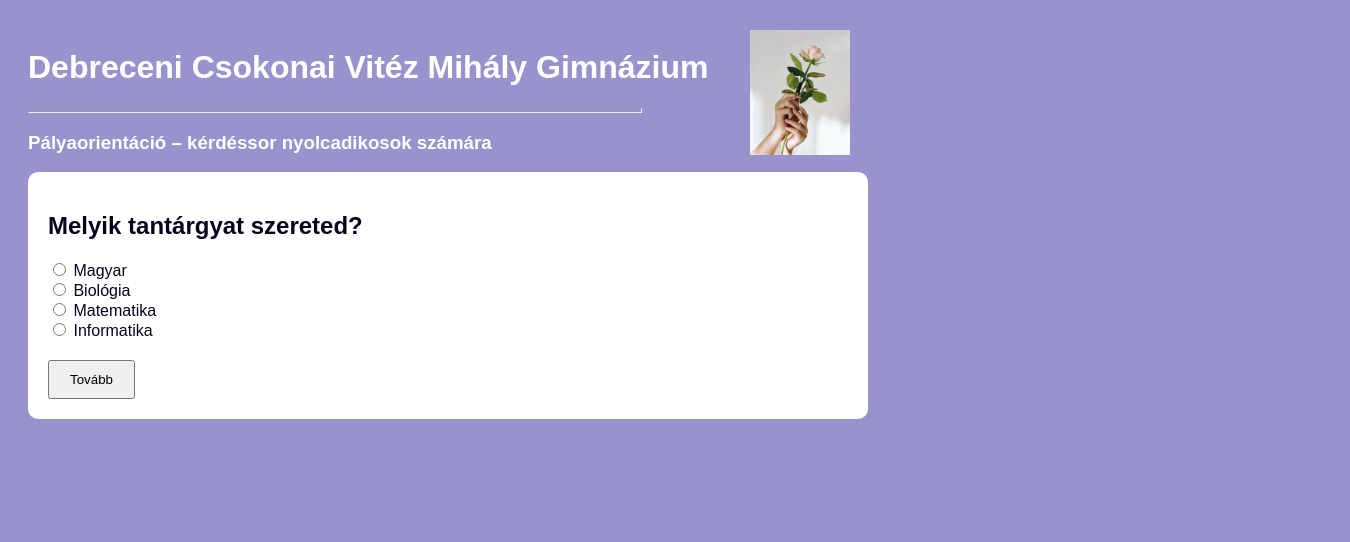
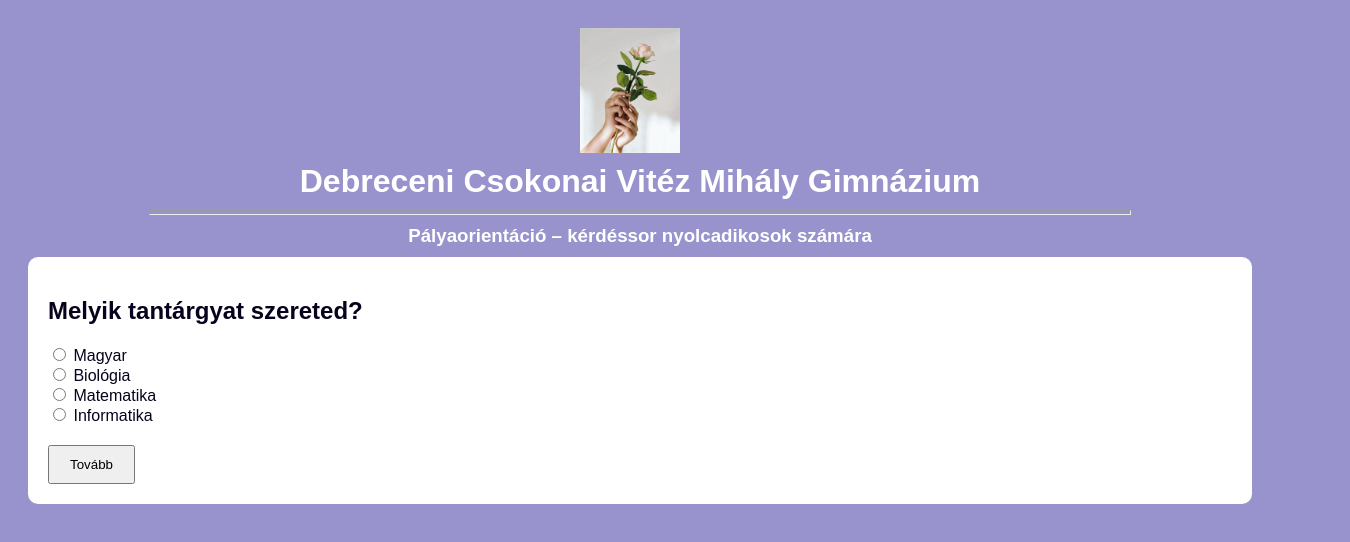
Before and after one commit to Tiszla/palyaorientacio8, a plain HTML site: page index.html in a window 1280 px wide. Shown: the whole page, 1350 px wide, since content can reach past the window. Drawn offline with Linux system fonts and the light colour scheme.

Commit message:
Add files via upload

```diff
--- a/index.html
+++ b/index.html
@@ -7,21 +7,60 @@
 
 
   <style>
-    body { font-family: Arial; padding: 20px; background: #9893cc; color: rgb(255, 255, 255); }
-    .kerdesdoboz { background: white; color: rgb(8, 2, 28); padding: 20px; border-radius: 10px; width: 800px; }
-    button { padding: 10px 20px; margin-top: 20px; }
-    #eredmeny { font-size: 28px; text-align: center; margin-top: 30px; }
+    body {
+      font-family: Arial;
+      padding: 20px;
+      background: #9893cc;
+      color: rgb(255, 255, 255);
+      max-width: 100%;
+      overflow-x: hidden; /* <<< KULCS! */
+      box-sizing: border-box;
+    }
+
+    .kerdesdoboz {
+      background: white;
+      color: rgb(8, 2, 28);
+      padding: 20px;
+      border-radius: 10px;
+      width: 100%;
+      box-sizing: border-box;
+    }
+
+    button {
+      padding: 10px 20px;
+      margin-top: 20px;
+    }
+
+    #eredmeny {
+      font-size: 28px;
+      text-align: center;
+      margin-top: 30px;
+    }
+
     .doboz {
-      position: absolute;
-      top: 30px;
-      left: 750px;
       width: 100%;
-      max-width: 600px; /* ha kell */
+      max-width: 120px;
       margin: 0 auto;
-}
+      text-align: center;
+    }
 
-}
-  </style>
+    .doboz img {
+      max-width: 100%;
+      height: auto;
+      display: block;
+    }
+
+    h1, h3 {
+      text-align: center;
+      margin: 10px 0;
+    }
+
+    hr {
+      width: 80%;
+      margin: 10px auto;
+    }
+</style>
+
 </head>
 <body>
     <div class="doboz">
```
